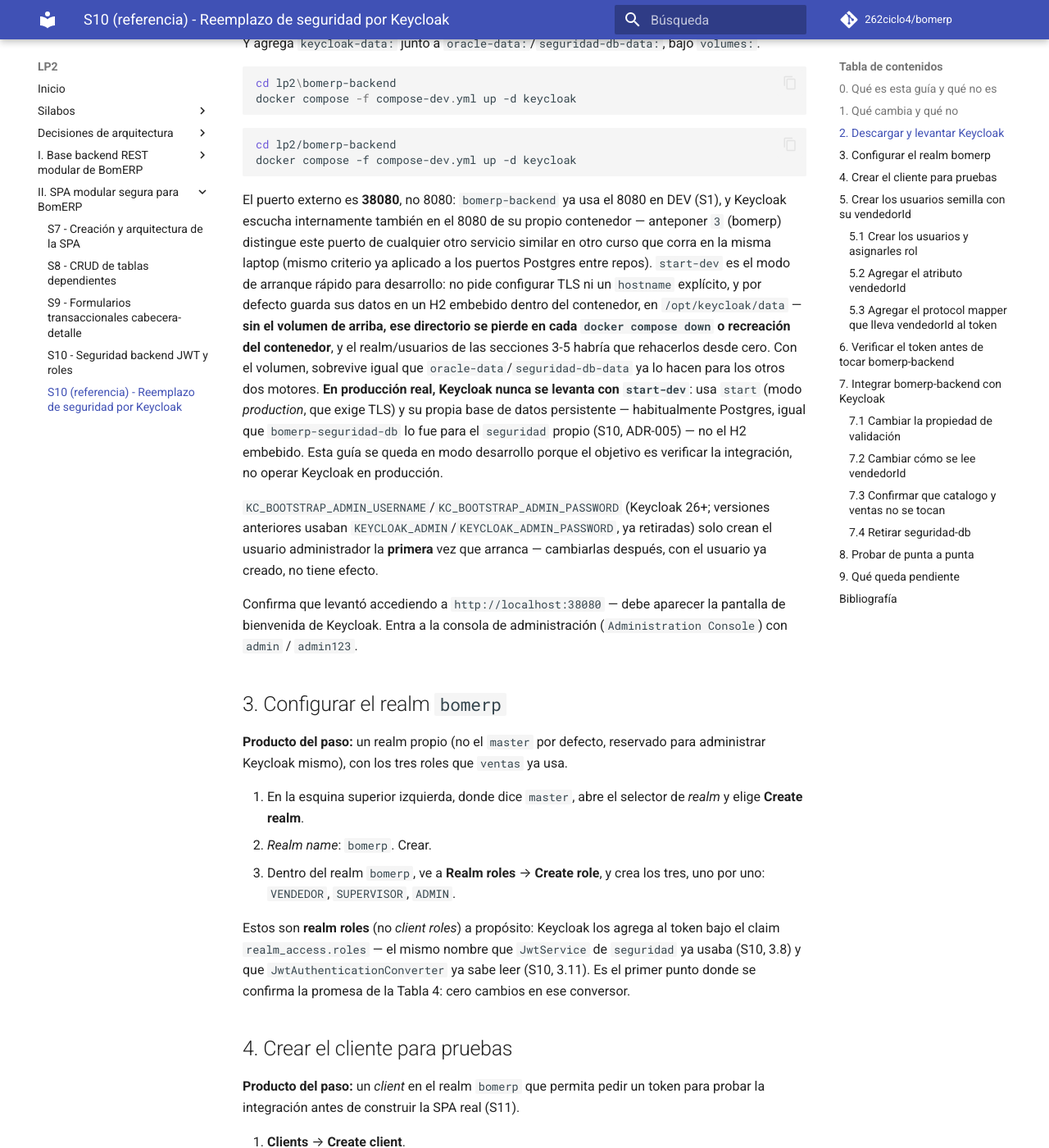
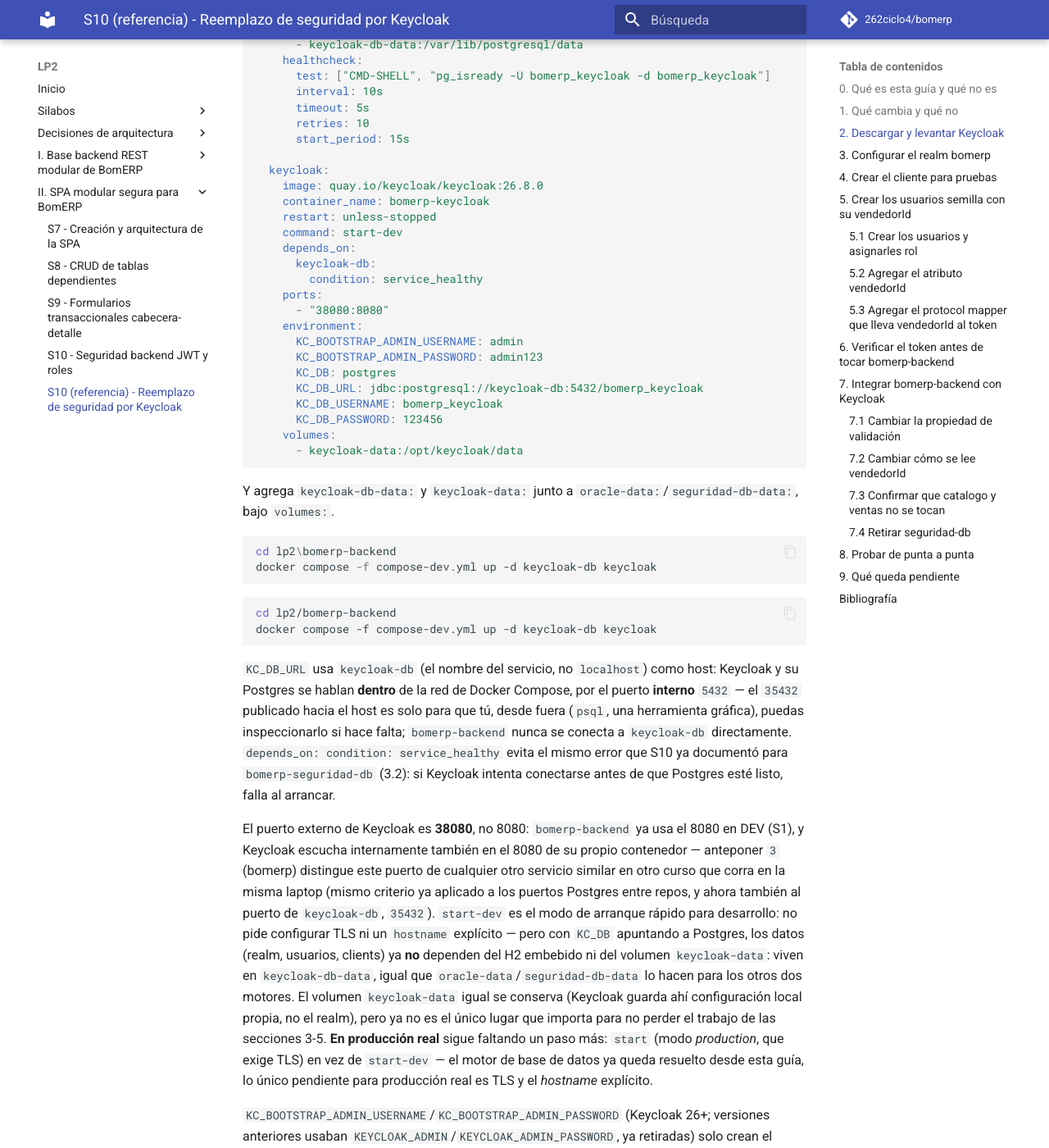
Before and after one commit to 262ciclo4/bomerp, an MkDocs documentation site: the page built from docs/lp2/sesiones/S10b_Seguridad_Backend_Keycloak.md, in a window 1280 px wide and 1400 px high, scrolled down 2724 px. Shown: the whole window at 82% size. Built offline with MkDocs 1.6.1 and Material for MkDocs 9.7.7, drawn with Linux system fonts in a browser that asks for light colours; comment, search, counter and statistics services are not loaded; some of the changed text lies outside the part shown.

Commit message:
S10 lp2 keycloak

````diff
--- a/docs/lp2/sesiones/S10b_Seguridad_Backend_Keycloak.md
+++ b/docs/lp2/sesiones/S10b_Seguridad_Backend_Keycloak.md
@@ -54,38 +54,66 @@
 
 ## 2. Descargar y levantar Keycloak
 
-**Producto del paso:** Keycloak corriendo en modo desarrollo, con consola de administración accesible.
+**Producto del paso:** Keycloak corriendo en modo desarrollo, con su propio Postgres (no el H2 embebido por defecto) y consola de administración accesible.
 
-Agrega el servicio a `lp2/bomerp-backend/compose-dev.yml`:
+Agrega los dos servicios a `lp2/bomerp-backend/compose-dev.yml` — un Postgres propio para Keycloak, igual en espíritu al que S10 ya usó para `seguridad` (3.2), y el propio Keycloak apuntando a él:
 
 ```yaml
+  keycloak-db:
+    image: postgres:17-alpine
+    container_name: bomerp-keycloak-db
+    restart: unless-stopped
+    ports:
+      - "35432:5432"
+    environment:
+      POSTGRES_DB: bomerp_keycloak
+      POSTGRES_USER: bomerp_keycloak
+      POSTGRES_PASSWORD: 123456
+    volumes:
+      - keycloak-db-data:/var/lib/postgresql/data
+    healthcheck:
+      test: ["CMD-SHELL", "pg_isready -U bomerp_keycloak -d bomerp_keycloak"]
+      interval: 10s
+      timeout: 5s
+      retries: 10
+      start_period: 15s
+
   keycloak:
     image: quay.io/keycloak/keycloak:26.8.0
     container_name: bomerp-keycloak
     restart: unless-stopped
     command: start-dev
+    depends_on:
+      keycloak-db:
+        condition: service_healthy
     ports:
       - "38080:8080"
     environment:
       KC_BOOTSTRAP_ADMIN_USERNAME: admin
       KC_BOOTSTRAP_ADMIN_PASSWORD: admin123
+      KC_DB: postgres
+      KC_DB_URL: jdbc:postgresql://keycloak-db:5432/bomerp_keycloak
+      KC_DB_USERNAME: bomerp_keycloak
+      KC_DB_PASSWORD: 123456
     volumes:
       - keycloak-data:/opt/keycloak/data
 ```
 
-Y agrega `keycloak-data:` junto a `oracle-data:`/`seguridad-db-data:`, bajo `volumes:`.
+Y agrega `keycloak-db-data:` y `keycloak-data:` junto a `oracle-data:`/`seguridad-db-data:`, bajo `volumes:`.
 
 ```powershell
 cd lp2\bomerp-backend
-docker compose -f compose-dev.yml up -d keycloak
+docker compose -f compose-dev.yml up -d keycloak-db keycloak
 ```
 
 ```bash
 cd lp2/bomerp-backend
-docker compose -f compose-dev.yml up -d keycloak
+docker compose -f compose-dev.yml up -d keycloak-db keycloak
 ```
 
-El puerto externo es **38080**, no 8080: `bomerp-backend` ya usa el 8080 en DEV (S1), y Keycloak escucha internamente también en el 8080 de su propio contenedor — anteponer `3` (bomerp) distingue este puerto de cualquier otro servicio similar en otro curso que corra en la misma laptop (mismo criterio ya aplicado a los puertos Postgres entre repos). `start-dev` es el modo de arranque rápido para desarrollo: no pide configurar TLS ni un `hostname` explícito, y por defecto guarda sus datos en un H2 embebido dentro del contenedor, en `/opt/keycloak/data` — **sin el volumen de arriba, ese directorio se pierde en cada `docker compose down` o recreación del contenedor**, y el realm/usuarios de las secciones 3-5 habría que rehacerlos desde cero. Con el volumen, sobrevive igual que `oracle-data`/`seguridad-db-data` ya lo hacen para los otros dos motores. **En producción real, Keycloak nunca se levanta con `start-dev`**: usa `start` (modo *production*, que exige TLS) y su propia base de datos persistente — habitualmente Postgres, igual que `bomerp-seguridad-db` lo fue para el `seguridad` propio (S10, ADR-005) — no el H2 embebido. Esta guía se queda en modo desarrollo porque el objetivo es verificar la integración, no operar Keycloak en producción.
+`KC_DB_URL` usa `keycloak-db` (el nombre del servicio, no `localhost`) como host: Keycloak y su Postgres se hablan **dentro** de la red de Docker Compose, por el puerto **interno** `5432` — el `35432` publicado hacia el host es solo para que tú, desde fuera (`psql`, una herramienta gráfica), puedas inspeccionarlo si hace falta; `bomerp-backend` nunca se conecta a `keycloak-db` directamente. `depends_on: condition: service_healthy` evita el mismo error que S10 ya documentó para `bomerp-seguridad-db` (3.2): si Keycloak intenta conectarse antes de que Postgres esté listo, falla al arrancar.
+
+El puerto externo de Keycloak es **38080**, no 8080: `bomerp-backend` ya usa el 8080 en DEV (S1), y Keycloak escucha internamente también en el 8080 de su propio contenedor — anteponer `3` (bomerp) distingue este puerto de cualquier otro servicio similar en otro curso que corra en la misma laptop (mismo criterio ya aplicado a los puertos Postgres entre repos, y ahora también al puerto de `keycloak-db`, `35432`). `start-dev` es el modo de arranque rápido para desarrollo: no pide configurar TLS ni un `hostname` explícito — pero con `KC_DB` apuntando a Postgres, los datos (realm, usuarios, clients) ya **no** dependen del H2 embebido ni del volumen `keycloak-data`: viven en `keycloak-db-data`, igual que `oracle-data`/`seguridad-db-data` lo hacen para los otros dos motores. El volumen `keycloak-data` igual se conserva (Keycloak guarda ahí configuración local propia, no el realm), pero ya no es el único lugar que importa para no perder el trabajo de las secciones 3-5. **En producción real** sigue faltando un paso más: `start` (modo *production*, que exige TLS) en vez de `start-dev` — el motor de base de datos ya queda resuelto desde esta guía, lo único pendiente para producción real es TLS y el *hostname* explícito.
 
 `KC_BOOTSTRAP_ADMIN_USERNAME`/`KC_BOOTSTRAP_ADMIN_PASSWORD` (Keycloak 26+; versiones anteriores usaban `KEYCLOAK_ADMIN`/`KEYCLOAK_ADMIN_PASSWORD`, ya retiradas) solo crean el usuario administrador la **primera** vez que arranca — cambiarlas después, con el usuario ya creado, no tiene efecto.
 
@@ -97,7 +125,12 @@
 
 1. En la esquina superior izquierda, donde dice `master`, abre el selector de *realm* y elige **Create realm**.
 2. *Realm name*: `bomerp`. Crear.
-3. Dentro del realm `bomerp`, ve a **Realm roles** → **Create role**, y crea los tres, uno por uno: `VENDEDOR`, `SUPERVISOR`, `ADMIN`.
+3. (Opcional, consola en español) Dentro del realm `bomerp`, ve a **Realm settings** (*Configuraciones del realm*) → pestaña **Localization** (*Localización*) → sub-pestaña **Localizations** (*Localizaciones*): activa **Internationalization** (*Internacionalización*), agrega `español` a *Idiomas admitidos*, y elígelo también como *Idioma predeterminado*. Guardar.
+4. Dentro del realm `bomerp`, ve a **Realm roles** → **Create role**, y crea los tres, uno por uno: `VENDEDOR`, `SUPERVISOR`, `ADMIN`.
+
+El paso 3 es por realm, no global: si lo activaste antes en `master` (para la consola misma), eso **no** se hereda a `bomerp` — hay que repetirlo aquí para que tanto la consola de administración de este realm como, más adelante, la pantalla de login que verán tus usuarios (si no la reemplazas por la tuya propia) aparezcan en español.
+
+De aquí en adelante, cada referencia a un botón o pestaña de la consola trae el término en inglés (el que usa la documentación oficial de Keycloak) seguido de su traducción aproximada entre paréntesis — si tu consola está en español y el texto exacto no calza del todo, guíate por la posición/ícono, no por la traducción literal: no verifiqué cada cadena contra una consola real en español.
 
 Estos son **realm roles** (no *client roles*) a propósito: Keycloak los agrega al token bajo el claim `realm_access.roles` — el mismo nombre que `JwtService` de `seguridad` ya usaba (S10, 3.8) y que `JwtAuthenticationConverter` ya sabe leer (S10, 3.11). Es el primer punto donde se confirma la promesa de la Tabla 4: cero cambios en ese conversor.
 
@@ -105,10 +138,10 @@
 
 **Producto del paso:** un *client* en el realm `bomerp` que permita pedir un token para probar la integración antes de construir la SPA real (S11).
 
-1. **Clients** → **Create client**.
-2. *Client type*: `OpenID Connect`. *Client ID*: `bomerp-frontend`. Siguiente.
-3. *Client authentication*: **desactivado** (es un *public client* — la SPA de S11 no puede guardar un secreto, 2.4 de S10). Siguiente.
-4. En **Capability config**, activa **Direct access grants** — habilita el flujo *Resource Owner Password Credentials* **solo para las pruebas de esta guía**. Guardar.
+1. **Clients** (*Clientes*) → **Create client** (*Crear cliente*).
+2. *Client type* (*Tipo de cliente*): `OpenID Connect`. *Client ID*: `bomerp-frontend`. Siguiente.
+3. *Client authentication* (*Autenticación de cliente*): **desactivado** (es un *public client* — la SPA de S11 no puede guardar un secreto, 2.4 de S10). Siguiente.
+4. En **Capability config** (*Configuración de capacidad*), activa **Direct access grants** (*Concesiones de acceso directo*) — habilita el flujo *Resource Owner Password Credentials* **solo para las pruebas de esta guía**. Guardar.
 
 **Error frecuente, y por qué es intencional dejarlo así documentado**: *Direct access grants* corresponde al mismo flujo que la RFC 9700 desaconseja (S10, 2.4, cita textual: *"MUST NOT be used"*) — la razón por la que `seguridad` también lo usaba era la misma: es un atajo de laboratorio, no el diseño final. Úsalo aquí únicamente para verificar que Keycloak emite tokens válidos antes de construir el flujo real; S11 reconfigura este mismo cliente para *Authorization Code* + PKCE (*Proof Key for Code Exchange*) y **desactiva** *Direct access grants* como parte de ese trabajo — no antes.
 
@@ -120,13 +153,13 @@
 
 Por cada uno de `vendedor1@bomerp.com`, `vendedor2@bomerp.com`, `supervisor@bomerp.com`, `admin@bomerp.com`:
 
-1. **Users** → **Add user**. *Username*: el email. *Email verified*: activado (para no complicar el flujo con verificación de correo en esta guía).
-2. Pestaña **Credentials** → **Set password**: `Bomerp2026!`, *Temporary*: **desactivado** (si queda activado, Keycloak exige cambiarla en el primer login, lo que rompe el flujo de *Direct access grants* de la sección 6).
-3. Pestaña **Role mapping** → **Assign role**: `VENDEDOR` para los dos primeros, `SUPERVISOR` y `ADMIN` para los otros dos, respectivamente — el mismo criterio de promoción manual que S10 ya aplicaba a mano sobre Postgres (3.10), ahora sobre la consola de Keycloak.
+1. **Users** (*Usuarios*) → **Add user** (*Agregar usuario*). *Username*: el email. *Email verified* (*Correo verificado*): activado (para no complicar el flujo con verificación de correo en esta guía).
+2. Pestaña **Credentials** (*Credenciales*) → **Set password** (*Establecer contraseña*): `Bomerp2026!`, *Temporary* (*Temporal*): **desactivado** (si queda activado, Keycloak exige cambiarla en el primer login, lo que rompe el flujo de *Direct access grants* de la sección 6).
+3. Pestaña **Role mapping** (*Asignación de roles*) → **Assign role** (*Asignar rol*): `VENDEDOR` para los dos primeros, `SUPERVISOR` y `ADMIN` para los otros dos, respectivamente — el mismo criterio de promoción manual que S10 ya aplicaba a mano sobre Postgres (3.10), ahora sobre la consola de Keycloak.
 
 ### 5.2 Agregar el atributo `vendedorId`
 
-Pestaña **Attributes**, de cada usuario → agrega la clave `vendedorId` con un valor numérico.
+Pestaña **Attributes** (*Atributos*), de cada usuario → agrega la clave `vendedorId` con un valor numérico.
 
 Si quieres que las ventas ya registradas con el emisor propio de S10 sigan teniendo un `vendedorId` coherente, usa el mismo `id` que ese usuario tenía en `bomerp-seguridad-db` (`SELECT id FROM usuarios WHERE email = '...'`, Postgres) como valor del atributo aquí — Keycloak no migra ese dato solo, porque son dos almacenes de identidad completamente independientes (2.1 de S10).
 
@@ -134,9 +167,9 @@
 
 Un atributo de usuario, por sí solo, **no** viaja en el token — hay que decirle a Keycloak explícitamente que lo agregue como claim.
 
-1. **Clients** → `bomerp-frontend` → pestaña **Client scopes** → abre el *scope* dedicado (`bomerp-frontend-dedicated`).
-2. Pestaña **Mappers** → **Add mapper** → **By configuration** → **User Attribute**.
-3. *Name*: `vendedorId`. *User Attribute*: `vendedorId`. *Token Claim Name*: `vendedorId`. *Claim JSON Type*: `long`. Activa **Add to access token**. Guardar.
+1. **Clients** (*Clientes*) → `bomerp-frontend` → pestaña **Client scopes** (*Ámbitos de cliente*) → abre el *scope* dedicado (`bomerp-frontend-dedicated`).
+2. Pestaña **Mappers** (*Mapeadores*) → **Add mapper** (*Añadir mapeador*) → **By configuration** (*Por configuración*) → **User Attribute** (*Atributo de usuario*).
+3. *Name* (*Nombre*): `vendedorId`. *User Attribute* (*Atributo de usuario*): `vendedorId`. *Token Claim Name* (*Nombre de la declaración del token*): `vendedorId`. *Claim JSON Type* (*Tipo JSON de la declaración*): `long`. Activa **Add to access token** (*Añadir al token de acceso*). Guardar.
 
 Este mapper es el equivalente exacto del que DIST describe para `idCliente` (S07, Tabla 6: *"User attribute + protocol mapper que lo agrega al token"*) — la técnica es la misma, solo cambia el nombre del claim.
 
@@ -261,7 +294,7 @@
 - **Limpieza del paquete `seguridad`**: `AuthController`, `JwtService`, `JwksController`, `JwtKeyConfig`, `SecurityConfig` (las piezas de `seguridad`, no `OracleDataSourceConfig`), `SeguridadDataSourceConfig` y las entidades `Usuario`/`Rol` quedan sin ningún código que los invoque — pueden borrarse de `bomerp-backend` en un commit aparte, sin que eso afecte a `catalogo` ni a `ventas` (la discusión de por qué esto es una limpieza de archivos y no una migración se documentó en el chat de diseño de S10, no en una guía).
 - **`compose-dev.yml`**: `seguridad-db` ya se retiró en 7.4 — este punto queda aquí solo como referencia, no como pendiente.
 - **`pom.xml`**: `spring-security-oauth2-jose` (firmaba el JWT propio) deja de hacer falta; `spring-boot-starter-security-oauth2-resource-server` **sigue haciendo falta** (sigue validando, ahora contra Keycloak); el driver `org.postgresql:postgresql` se retira solo si ningún otro módulo de BomERP usa Postgres.
-- **Producción real**: `start-dev` (sección 2) no es apto para producción — exige modo `start`, TLS y una base de datos persistente propia para Keycloak (ver la nota de la sección 2).
+- **Producción real**: el motor de base de datos ya queda resuelto desde la sección 2 (`keycloak-db`, Postgres). Lo que falta es `start-dev` (sección 2) en sí — no es apto para producción, exige modo `start` y TLS, ninguno de los dos configurado aquí (ver la nota de la sección 2).
 
 ## Bibliografía
 
````
Also changed, not shown: 1 other file.
